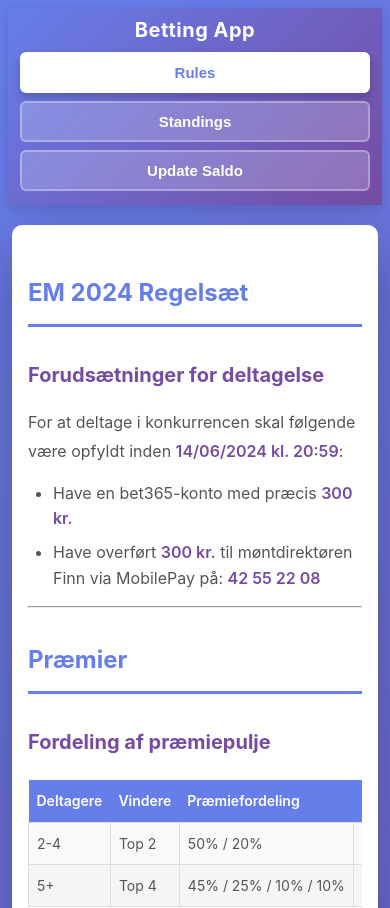
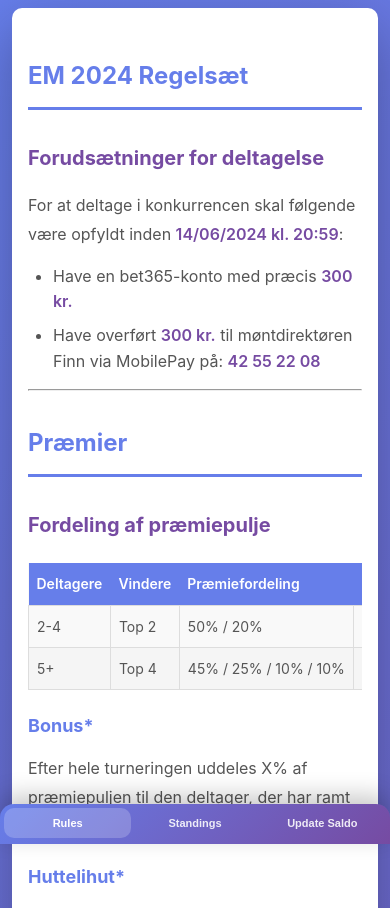
Before and after one commit to joabruno/scorekeeping, a React (Vite) app: page / in a window 390 px wide. Shown: the top 908 px of the page. Built offline with nearby package versions, Linux system fonts and the light colour scheme; no server answers.

Commit message:
instagram enu

```diff
--- a/src/App.css
+++ b/src/App.css
@@ -612,30 +612,68 @@
     padding: 12px;
   }
 
+  .app-container {
+    padding-bottom: 84px;
+  }
+
+  .navbar {
+    position: fixed;
+    bottom: 0;
+    top: auto;
+    left: 0;
+    width: 100%;
+    margin-bottom: 0;
+    border-radius: 14px 14px 0 0;
+    z-index: 1200;
+    box-shadow: 0 -8px 24px rgba(0, 0, 0, 0.22);
+  }
+
   .navbar-container {
-    flex-direction: column;
+    flex-direction: row;
     align-items: stretch;
-    gap: 10px;
-    padding: 10px 12px 14px;
+    gap: 0;
+    padding: 6px 6px 8px;
   }
 
   .navbar-title {
-    text-align: center;
-    font-size: 22px;
+    display: none;
   }
 
   .navbar-menu {
     width: 100%;
-    display: grid;
-    grid-template-columns: repeat(2, minmax(0, 1fr));
-    gap: 8px;
+    display: flex;
+    gap: 0;
+  }
+
+  .navbar-menu li {
+    flex: 1 1 0;
   }
 
   .nav-link {
     width: 100%;
     margin: 0;
-    padding: 10px 12px;
-    font-size: 15px;
+    padding: 10px 4px;
+    font-size: 12px;
+    border: none;
+    border-radius: 10px;
+    background: transparent;
+    color: rgba(255, 255, 255, 0.88);
+    font-weight: 600;
+    transform: none;
+    box-shadow: none;
+  }
+
+  .nav-link:hover,
+  .nav-link:active {
+    transform: none;
+    box-shadow: none;
+  }
+
+  .nav-link.active {
+    background: rgba(255, 255, 255, 0.2);
+    color: #fff;
+    border: none;
+    box-shadow: none;
   }
 
   .main-content {
@@ -711,12 +749,17 @@
     padding: 8px;
   }
 
-  .navbar-menu {
-    grid-template-columns: 1fr;
+  .app-container {
+    padding-bottom: 78px;
   }
 
-  .navbar-title {
-    font-size: 20px;
+  .navbar-container {
+    padding: 4px 4px 6px;
+  }
+
+  .nav-link {
+    font-size: 11px;
+    padding: 9px 2px;
   }
 
   .tournament-container,
--- a/src/components/Navigation.jsx
+++ b/src/components/Navigation.jsx
@@ -46,16 +46,18 @@ function Navigation({ currentPage, setCurrentPage, isAdmin, onUnlockAdmin, onLoc
 
   return (
     <>
-      <nav className="navbar">
+      <nav
+        className="navbar"
+        onMouseDown={startLongPressTimer}
+        onMouseUp={clearLongPressTimer}
+        onMouseLeave={clearLongPressTimer}
+        onTouchStart={startLongPressTimer}
+        onTouchEnd={clearLongPressTimer}
+        onTouchCancel={clearLongPressTimer}
+      >
         <div className="navbar-container">
           <h1
             className={`navbar-title ${isAdmin ? 'admin-active' : ''}`}
-            onMouseDown={startLongPressTimer}
-            onMouseUp={clearLongPressTimer}
-            onMouseLeave={clearLongPressTimer}
-            onTouchStart={startLongPressTimer}
-            onTouchEnd={clearLongPressTimer}
-            onTouchCancel={clearLongPressTimer}
             title="Long press for admin"
           >
             Betting App
```
